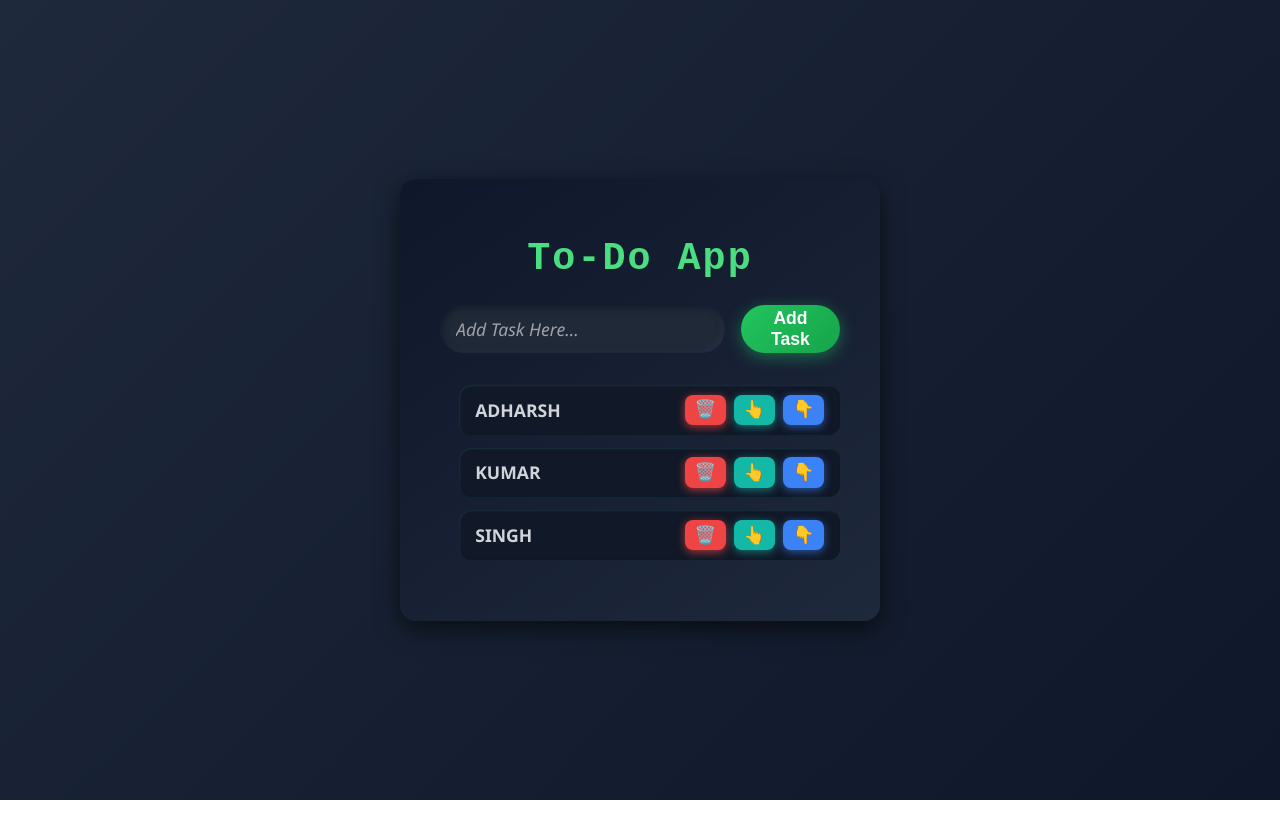
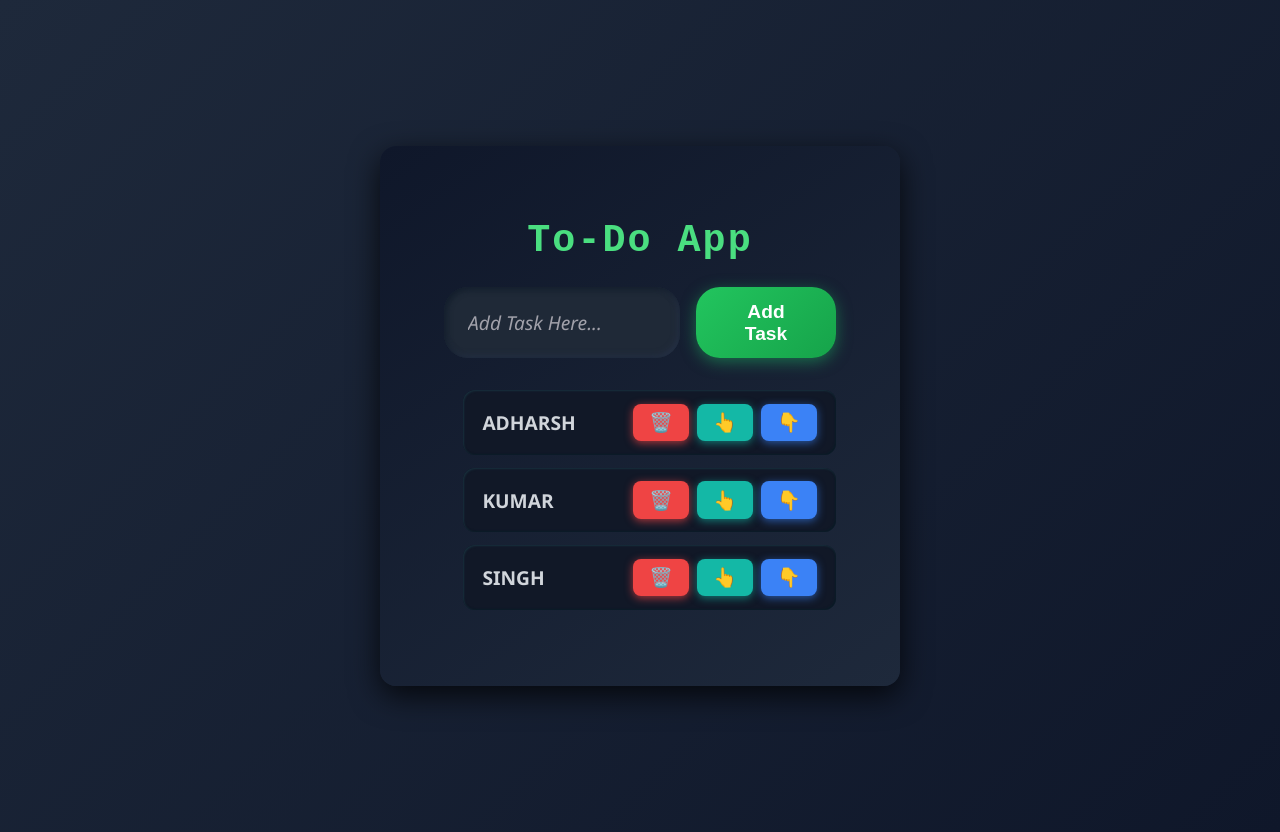
Before and after one commit to adrsshh/React-To-Do-App, a React (Vite) app: page / in a window 1280 px wide. Before the commit the page ends 800 px from the top, so only its background shows below. Built offline with nearby package versions, Linux system fonts and the light colour scheme.

Commit message:
Updated index.css completely forgot responsiveness

```diff
--- a/src/index.css
+++ b/src/index.css
@@ -1,4 +1,4 @@
-/* Overall body to center and dark background */
+/* Base styles (mobile-first) */
 body {
     margin: 0;
     height: 100vh;
@@ -8,45 +8,45 @@ body {
     background: linear-gradient(135deg, #1e293b, #0f172a);
     font-family: 'Segoe UI', Tahoma, Geneva, Verdana, sans-serif;
     color: #e0e0e0;
+    padding: 1rem; /* some padding on small screens */
 }
 
-/* Main container styling */
 .Main {
     width: 100%;
-    max-width: 480px;
-    padding: 2rem;
+    max-width: 100%;
+    padding: 1rem 0;
 }
 
-/* Container box with subtle gradient, rounded edges, shadow */
 .container {
     background: linear-gradient(145deg, #0f172a, #1e293b);
     border-radius: 16px;
     box-shadow: 0 8px 24px rgba(0,0,0,0.6);
-    padding: 2rem 2.5rem;
+    padding: 2rem;
     color: #ddd;
+    max-width: 100%;
+    box-sizing: border-box;
 }
 
-/* Heading with modern sans serif, bright accent color */
 h1 {
     font-family: 'Fira Mono', monospace, monospace;
     font-weight: 800;
-    font-size: 2.4rem;
-    color: #4ade80; /* chartreuse-green */
+    font-size: 2rem;
+    color: #4ade80;
     margin-bottom: 1.5rem;
     text-align: center;
     letter-spacing: 2px;
 }
 
-/* Input box wrapper with horizontal layout and some spacing */
+/* Input box layout stacked on mobile */
 .input-box {
     display: flex;
+    flex-direction: column;
     gap: 1rem;
     margin-bottom: 2rem;
 }
 
-/* Input field with smooth edges, subtle shadow, neat colors */
 input[type="text"] {
-    flex: 1;
+    width: 100%;
     padding: 0.75rem 1rem;
     border-radius: 24px;
     border: none;
@@ -70,15 +70,15 @@ input[type="text"]:focus {
     box-shadow: 0 0 8px #4ade80;
 }
 
-/* Add button with gradient and subtle scale on hover */
 .Add-Btn {
+    width: 100%;
     background: linear-gradient(135deg, #22c55e, #16a34a);
     border: none;
     border-radius: 24px;
     color: white;
     font-weight: 700;
     font-size: 1.1rem;
-    padding: 0 1.5rem;
+    padding: 0.75rem 0;
     cursor: pointer;
     box-shadow: 0 4px 15px rgba(29, 155, 91, 0.6);
     transition: transform 0.15s ease, box-shadow 0.3s ease;
@@ -89,16 +89,14 @@ input[type="text"]:focus {
     box-shadow: 0 6px 20px rgba(29, 155, 91, 0.85);
 }
 
-/* List container styling */
 .list-container {
-    max-height: 300px;
+    max-height: 280px;
     overflow-y: auto;
     padding-left: 1.2rem;
     scrollbar-width: thin;
     scrollbar-color: #4ade80 transparent;
 }
 
-/* Custom scrollbar for WebKit */
 .list-container::-webkit-scrollbar {
     width: 8px;
 }
@@ -112,7 +110,6 @@ input[type="text"]:focus {
     background: transparent;
 }
 
-/* List items with spacing, background, subtle inset shadow */
 li {
     display: flex;
     align-items: center;
@@ -122,7 +119,7 @@ li {
     padding: 0.6rem 1rem;
     border-radius: 12px;
     box-shadow: inset 1px 1px 2px #18303d, inset -1px -1px 2px #0a1c27;
-    font-size: 1.1rem;
+    font-size: 1rem;
     font-weight: 600;
     color: #d1d5db;
     transition: background-color 0.3s ease;
@@ -132,24 +129,21 @@ li:hover {
     background-color: #1f2937;
 }
 
-/* Task text */
 .text {
     flex: 1;
     user-select: none;
 }
 
-/* Button shared styling */
 li button {
     border: none;
     border-radius: 8px;
     padding: 0.3rem 0.6rem;
-    margin-left: 0.5rem;
+    margin-left: 0.3rem;
     cursor: pointer;
-    font-size: 1.1rem;
+    font-size: 1rem;
     transition: transform 0.2s ease, opacity 0.3s ease;
 }
 
-/* Delete button in bright red */
 .Delete-Btn {
     background-color: #ef4444;
     color: white;
@@ -162,7 +156,6 @@ li button {
     box-shadow: 0 4px 16px rgba(239, 68, 68, 0.85);
 }
 
-/* Up button with teal shade */
 .Up-Btn {
     background-color: #14b8a6;
     color: white;
@@ -175,7 +168,6 @@ li button {
     box-shadow: 0 4px 16px rgba(20, 184, 166, 0.85);
 }
 
-/* Down button with bright blue shade */
 .Down-Btn {
     background-color: #3b82f6;
     color: white;
@@ -187,3 +179,86 @@ li button {
     opacity: 0.8;
     box-shadow: 0 4px 16px rgba(59, 130, 246, 0.85);
 }
+
+/* Tablet view and up (min-width 600px) */
+@media (min-width: 600px) {
+    .Main {
+        max-width: 480px;
+        padding: 2rem 1rem;
+    }
+
+    .container {
+        padding: 2rem 3rem;
+    }
+
+    .input-box {
+        flex-direction: row;
+        gap: 1rem;
+        margin-bottom: 2rem;
+    }
+
+    input[type="text"] {
+        width: 100%;
+        font-size: 1.15rem;
+        padding: 0.75rem 1.25rem;
+    }
+
+    .Add-Btn {
+        width: auto;
+        min-width: 120px;
+        padding: 0.75rem 1.5rem;
+        font-size: 1.15rem;
+    }
+
+    li {
+        font-size: 1.1rem;
+    }
+
+    li button {
+        font-size: 1.1rem;
+        margin-left: 0.5rem;
+        padding: 0.35rem 0.8rem;
+    }
+}
+
+/* Laptop/desktop view (min-width 900px) */
+@media (min-width: 900px) {
+    .Main {
+        max-width: 520px;
+        padding: 3rem 1rem;
+    }
+
+    .container {
+        padding: 3rem 4rem;
+        box-shadow: 0 10px 30px rgba(0,0,0,0.75);
+    }
+
+    h1 {
+        font-size: 2.4rem;
+    }
+
+    input[type="text"] {
+        font-size: 1.2rem;
+        padding: 0.85rem 1.5rem;
+    }
+
+    .Add-Btn {
+        font-size: 1.2rem;
+        padding: 0.85rem 2rem;
+        min-width: 140px;
+    }
+
+    .list-container {
+        max-height: 360px;
+    }
+
+    li {
+        font-size: 1.2rem;
+        padding: 0.85rem 1.2rem;
+    }
+
+    li button {
+        font-size: 1.2rem;
+        padding: 0.45rem 1rem;
+    }
+}
```
